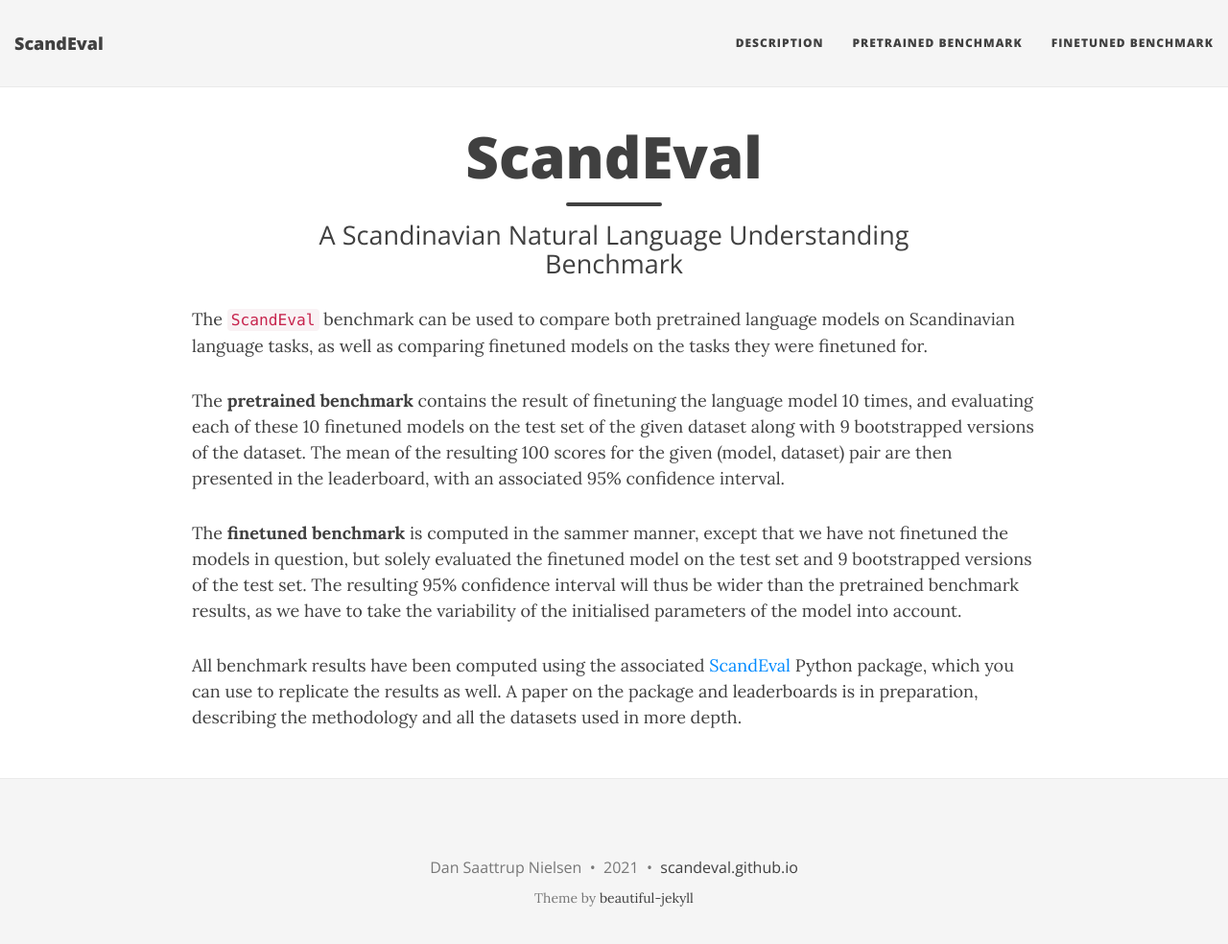
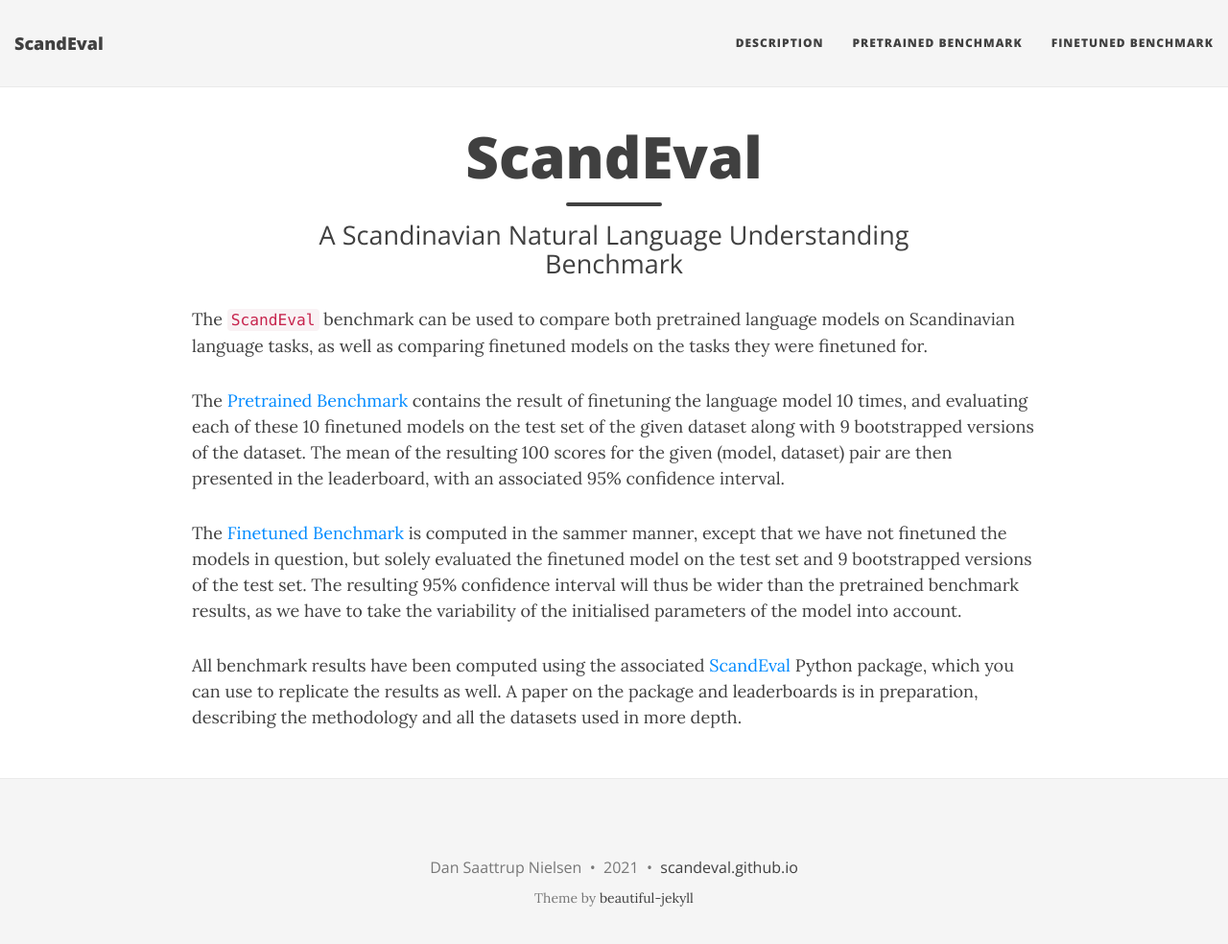
Before and after one commit to ScandEval/scandeval.github.io, a Jekyll site: the page built from index.md, in a window 1280 px wide and 997 px high. Shown: the top 984 px of the window at 96% size. Built offline with Jekyll 4.4.1, drawn with Linux system fonts in a browser that asks for light colours; nearby versions of some CDN libraries; a script that is not in the unit is left out; some of the changed lines change nothing that is shown.

Commit message:
feat: Replace bold with links

```diff
--- a/index.md
+++ b/index.md
@@ -10,18 +10,19 @@
 models on Scandinavian language tasks, as well as comparing finetuned models on
 the tasks they were finetuned for.
 
-The **pretrained benchmark** contains the result of finetuning the language
-model 10 times, and evaluating each of these 10 finetuned models on the test
-set of the given dataset along with 9 bootstrapped versions of the dataset. The
-mean of the resulting 100 scores for the given (model, dataset) pair are then
-presented in the leaderboard, with an associated 95% confidence interval.
+The [Pretrained Benchmark](https://scandeval.github.io/pretrained/) contains
+the result of finetuning the language model 10 times, and evaluating each of
+these 10 finetuned models on the test set of the given dataset along with 9
+bootstrapped versions of the dataset. The mean of the resulting 100 scores for
+the given (model, dataset) pair are then presented in the leaderboard, with an
+associated 95% confidence interval.
 
-The **finetuned benchmark** is computed in the sammer manner, except that we
-have not finetuned the models in question, but solely evaluated the finetuned
-model on the test set and 9 bootstrapped versions of the test set. The
-resulting 95% confidence interval will thus be wider than the pretrained
-benchmark results, as we have to take the variability of the initialised
-parameters of the model into account.
+The [Finetuned Benchmark](https://scandeval.github.io/finetuned/) is computed
+in the sammer manner, except that we have not finetuned the models in question,
+but solely evaluated the finetuned model on the test set and 9 bootstrapped
+versions of the test set. The resulting 95% confidence interval will thus be
+wider than the pretrained benchmark results, as we have to take the variability
+of the initialised parameters of the model into account.
 
 All benchmark results have been computed using the associated
 [ScandEval](https://github.com/saattrupdan/ScandEval) Python package, which you
```
